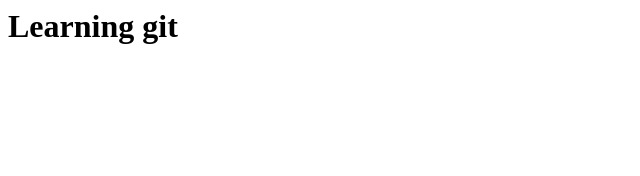
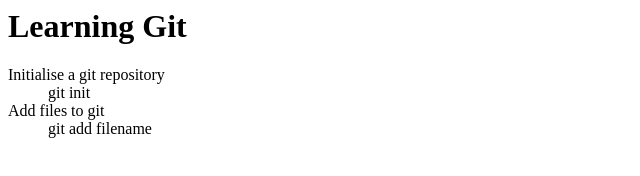
Before and after one commit to rebeccaty/gitPracice, a plain HTML site: page index.html in a window 1280 px wide. Shown: the whole page, without its empty margins (0-640 px from the left). Drawn offline with Linux system fonts and the light colour scheme.

Commit message:
updated to include the commands I learned today

```diff
--- a/index.html
+++ b/index.html
@@ -1 +1,15 @@
-<h1>Learning git</h1>
+<html>
+    <head>
+        <title>Learning Git!</title>
+    </head>
+
+    <body>
+        <h1> Learning Git </h1>
+          <dl>
+            <dt>Initialise a git repository</dt>
+            <dd>git init</dd>
+            <dt>Add files to git</dt>
+            <dd>git add filename</dd>
+          </dl>
+    </body>
+</html>
```
